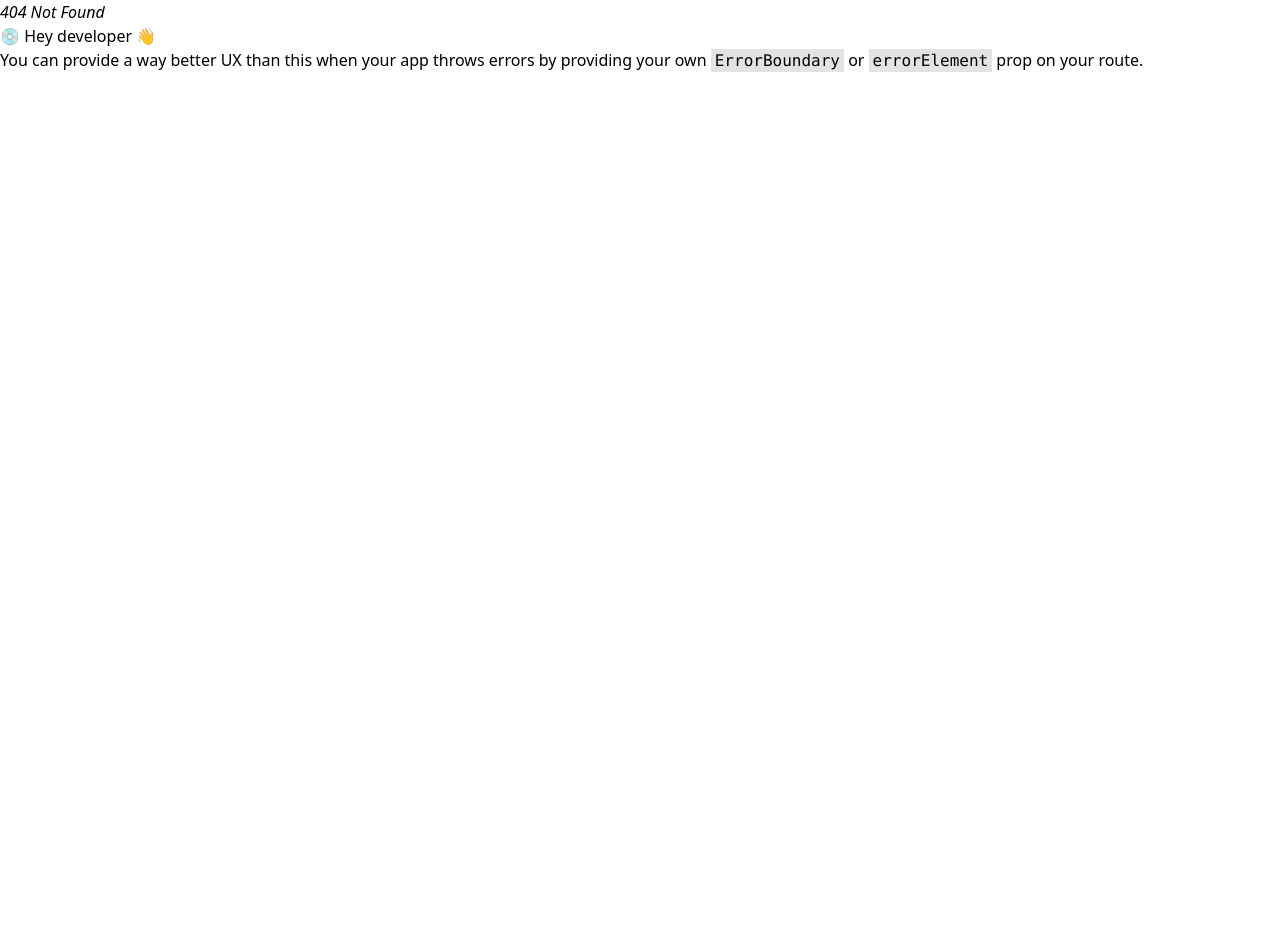
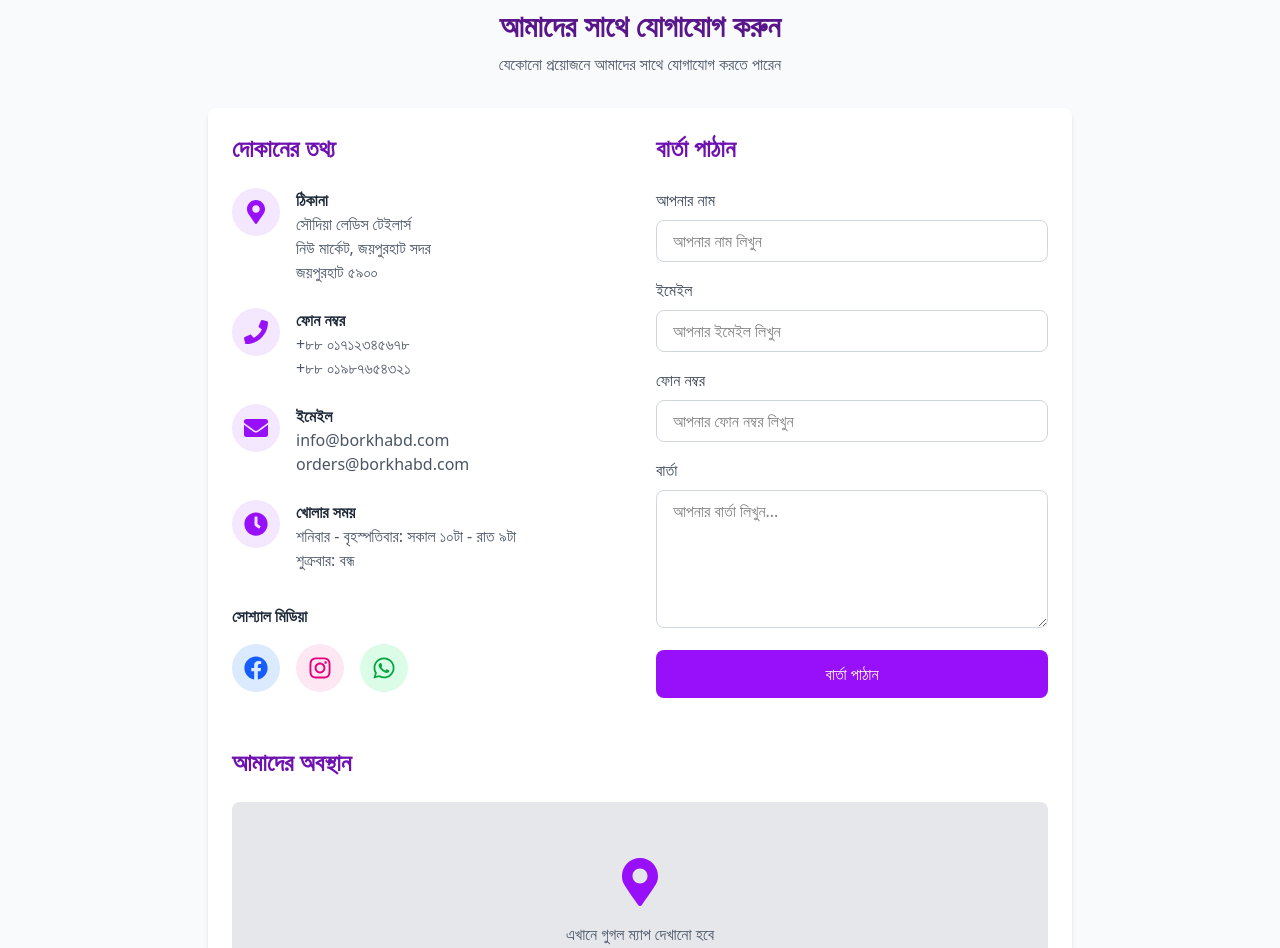
Before and after one commit to fahmidurshanto/soudia-tailors-client, a React (Vite) app: page /contact in a window 1280 px wide. Before the commit this address had no page. Shown: the part 24-972 px from the top of the page. Before the commit the page ends 800 px from the top, so only its background shows below. Built offline with nearby package versions, Linux system fonts and the light colour scheme.

Commit message:
Added contact page

```diff
--- a/src/Routes/Routes.jsx
+++ b/src/Routes/Routes.jsx
@@ -2,6 +2,7 @@ import { createBrowserRouter } from "react-router-dom";
 import Layout from "../Layout/Layout";
 import Home from "../pages/Home/Home";
 import OrderPage from "../pages/OrderPage/OrderPage";
+import ContactPage from "../pages/ContactPage/ContactPage";
 
 const router = createBrowserRouter([
     {
@@ -15,6 +16,10 @@ const router = createBrowserRouter([
             {
                 path: "/order",
                 element: <OrderPage/>
+            },
+            {
+                path: "/contact",
+                element: <ContactPage/>
             }
         ]
     }
--- /dev/null
+++ b/src/pages/ContactPage/ContactPage.jsx
@@ -0,0 +1,174 @@
+import React from 'react';
+import { FaMapMarkerAlt, FaPhone, FaEnvelope, FaClock, FaFacebook, FaInstagram, FaWhatsapp } from 'react-icons/fa';
+
+const ContactPage = () => {
+  return (
+    <div className="min-h-screen bg-gray-50 py-8">
+      <div className="container mx-auto px-4 max-w-4xl">
+        <h1 className="text-3xl font-bold text-center text-purple-900 mb-2">
+          আমাদের সাথে যোগাযোগ করুন
+        </h1>
+        <p className="text-center text-gray-600 mb-8">
+          যেকোনো প্রয়োজনে আমাদের সাথে যোগাযোগ করতে পারেন
+        </p>
+
+        <div className="bg-white rounded-lg shadow-md p-6">
+          <div className="grid grid-cols-1 md:grid-cols-2 gap-8">
+            {/* Contact Information */}
+            <div>
+              <h2 className="text-2xl font-semibold text-purple-800 mb-6">দোকানের তথ্য</h2>
+
+              <div className="space-y-6">
+                <div className="flex items-start">
+                  <div className="bg-purple-100 p-3 rounded-full mr-4">
+                    <FaMapMarkerAlt className="h-6 w-6 text-purple-600" />
+                  </div>
+                  <div>
+                    <h3 className="font-semibold text-gray-800">ঠিকানা</h3>
+                    <p className="text-gray-600">সৌদিয়া লেডিস টেইলার্স</p>
+                    <p className="text-gray-600">নিউ মার্কেট, জয়পুরহাট সদর</p>
+                    <p className="text-gray-600">জয়পুরহাট ৫৯০০</p>
+                  </div>
+                </div>
+
+                <div className="flex items-start">
+                  <div className="bg-purple-100 p-3 rounded-full mr-4">
+                    <FaPhone className="h-6 w-6 text-purple-600" />
+                  </div>
+                  <div>
+                    <h3 className="font-semibold text-gray-800">ফোন নম্বর</h3>
+                    <p className="text-gray-600">+৮৮ ০১৭১২৩৪৫৬৭৮</p>
+                    <p className="text-gray-600">+৮৮ ০১৯৮৭৬৫৪৩২১</p>
+                  </div>
+                </div>
+
+                <div className="flex items-start">
+                  <div className="bg-purple-100 p-3 rounded-full mr-4">
+                    <FaEnvelope className="h-6 w-6 text-purple-600" />
+                  </div>
+                  <div>
+                    <h3 className="font-semibold text-gray-800">ইমেইল</h3>
+                    <p className="text-gray-600">info@borkhabd.com</p>
+                    <p className="text-gray-600">orders@borkhabd.com</p>
+                  </div>
+                </div>
+
+                <div className="flex items-start">
+                  <div className="bg-purple-100 p-3 rounded-full mr-4">
+                    <FaClock className="h-6 w-6 text-purple-600" />
+                  </div>
+                  <div>
+                    <h3 className="font-semibold text-gray-800">খোলার সময়</h3>
+                    <p className="text-gray-600">শনিবার - বৃহস্পতিবার: সকাল ১০টা - রাত ৯টা</p>
+                    <p className="text-gray-600">শুক্রবার: বন্ধ</p>
+                  </div>
+                </div>
+              </div>
+
+              {/* Social Media Links */}
+              <div className="mt-8">
+                <h3 className="font-semibold text-gray-800 mb-4">সোশ্যাল মিডিয়া</h3>
+                <div className="flex space-x-4">
+                  <a href="#" className="bg-blue-100 text-blue-600 p-3 rounded-full hover:bg-blue-200 transition">
+                    <FaFacebook className="h-6 w-6" />
+                  </a>
+                  <a href="#" className="bg-pink-100 text-pink-600 p-3 rounded-full hover:bg-pink-200 transition">
+                    <FaInstagram className="h-6 w-6" />
+                  </a>
+                  <a href="#" className="bg-green-100 text-green-600 p-3 rounded-full hover:bg-green-200 transition">
+                    <FaWhatsapp className="h-6 w-6" />
+                  </a>
+                </div>
+              </div>
+            </div>
+
+            {/* Contact Form */}
+            <div>
+              <h2 className="text-2xl font-semibold text-purple-800 mb-6">বার্তা পাঠান</h2>
+
+              <form className="space-y-4">
+                <div>
+                  <label className="block text-gray-700 mb-2">আপনার নাম</label>
+                  <input
+                    type="text"
+                    className="w-full px-4 py-2 border border-gray-300 rounded-lg focus:outline-none focus:ring-2 focus:ring-purple-600"
+                    placeholder="আপনার নাম লিখুন"
+                  />
+                </div>
+
+                <div>
+                  <label className="block text-gray-700 mb-2">ইমেইল</label>
+                  <input
+                    type="email"
+                    className="w-full px-4 py-2 border border-gray-300 rounded-lg focus:outline-none focus:ring-2 focus:ring-purple-600"
+                    placeholder="আপনার ইমেইল লিখুন"
+                  />
+                </div>
+
+                <div>
+                  <label className="block text-gray-700 mb-2">ফোন নম্বর</label>
+                  <input
+                    type="tel"
+                    className="w-full px-4 py-2 border border-gray-300 rounded-lg focus:outline-none focus:ring-2 focus:ring-purple-600"
+                    placeholder="আপনার ফোন নম্বর লিখুন"
+                  />
+                </div>
+
+                <div>
+                  <label className="block text-gray-700 mb-2">বার্তা</label>
+                  <textarea
+                    className="w-full px-4 py-2 border border-gray-300 rounded-lg focus:outline-none focus:ring-2 focus:ring-purple-600"
+                    rows="5"
+                    placeholder="আপনার বার্তা লিখুন..."
+                  ></textarea>
+                </div>
+
+                <button
+                  type="submit"
+                  className="w-full bg-purple-600 text-white py-3 rounded-lg hover:bg-purple-700 transition"
+                >
+                  বার্তা পাঠান
+                </button>
+              </form>
+            </div>
+          </div>
+
+          {/* Map Section */}
+          <div className="mt-12">
+            <h2 className="text-2xl font-semibold text-purple-800 mb-6">আমাদের অবস্থান</h2>
+            <div className="bg-gray-200 h-64 rounded-lg flex items-center justify-center">
+              <div className="text-center">
+                <FaMapMarkerAlt className="h-12 w-12 text-purple-600 mx-auto mb-4" />
+                <p className="text-gray-600">এখানে গুগল ম্যাপ দেখানো হবে</p>
+                <button className="mt-4 px-4 py-2 bg-purple-600 text-white rounded-lg">
+                  ম্যাপে দেখুন
+                </button>
+              </div>
+            </div>
+          </div>
+
+          {/* FAQ Section */}
+          <div className="mt-12">
+            <h2 className="text-2xl font-semibold text-purple-800 mb-6">সচরাচর জিজ্ঞাসিত প্রশ্ন!</h2>
+
+            <div className="space-y-4">
+              <div className="bg-purple-50 p-4 rounded-lg">
+                <h3 className="font-semibold text-purple-800">অর্ডার করতে কতদিন সময় লাগে?</h3>
+                <p className="text-gray-600 mt-2">সাধারণত অর্ডার নেওয়ার পর ৭-১০ কর্মদিবসের মধ্যে ডেলিভারি করা হয়। জরুরি অর্ডারের জন্য আলাদাভাবে জানাতে পারেন।</p>
+              </div>
+
+              <div className="bg-purple-50 p-4 rounded-lg">
+                <h3 className="font-semibold text-purple-800">মাপ ভুল হলে কি করা যাবে?</h3>
+                <p className="text-gray-600 mt-2">মাপ ভুল হলে ২৪ ঘন্টার মধ্যে আমাদের জানালে আমরা পুনরায় মাপ নেওয়ার ব্যবস্থা করব। ডেলিভারির পর পরিবর্তনের সুযোগ থাকবে না।</p>
+              </div>
+
+
+            </div>
+          </div>
+        </div>
+      </div>
+    </div>
+  );
+};
+
+export default ContactPage;
```
